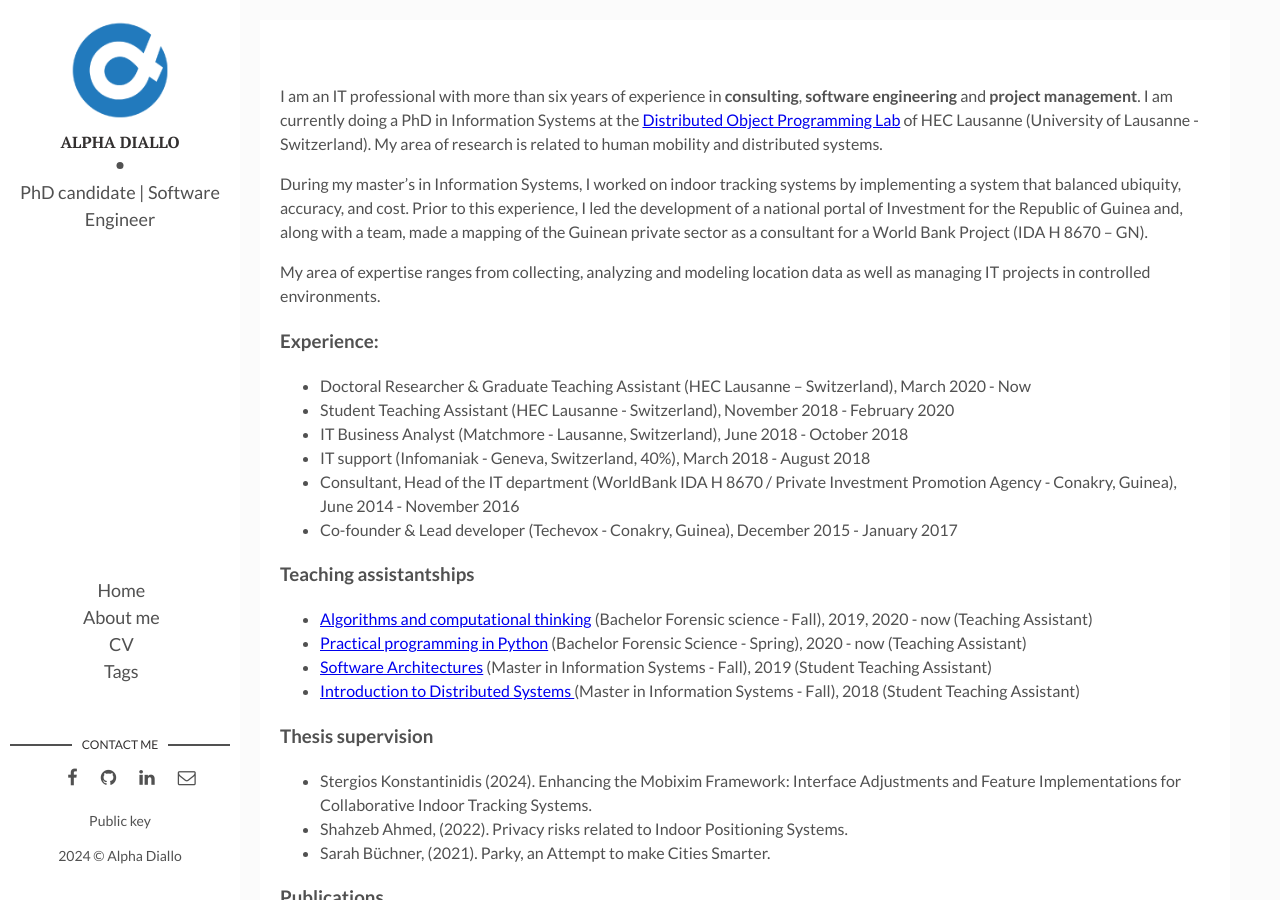
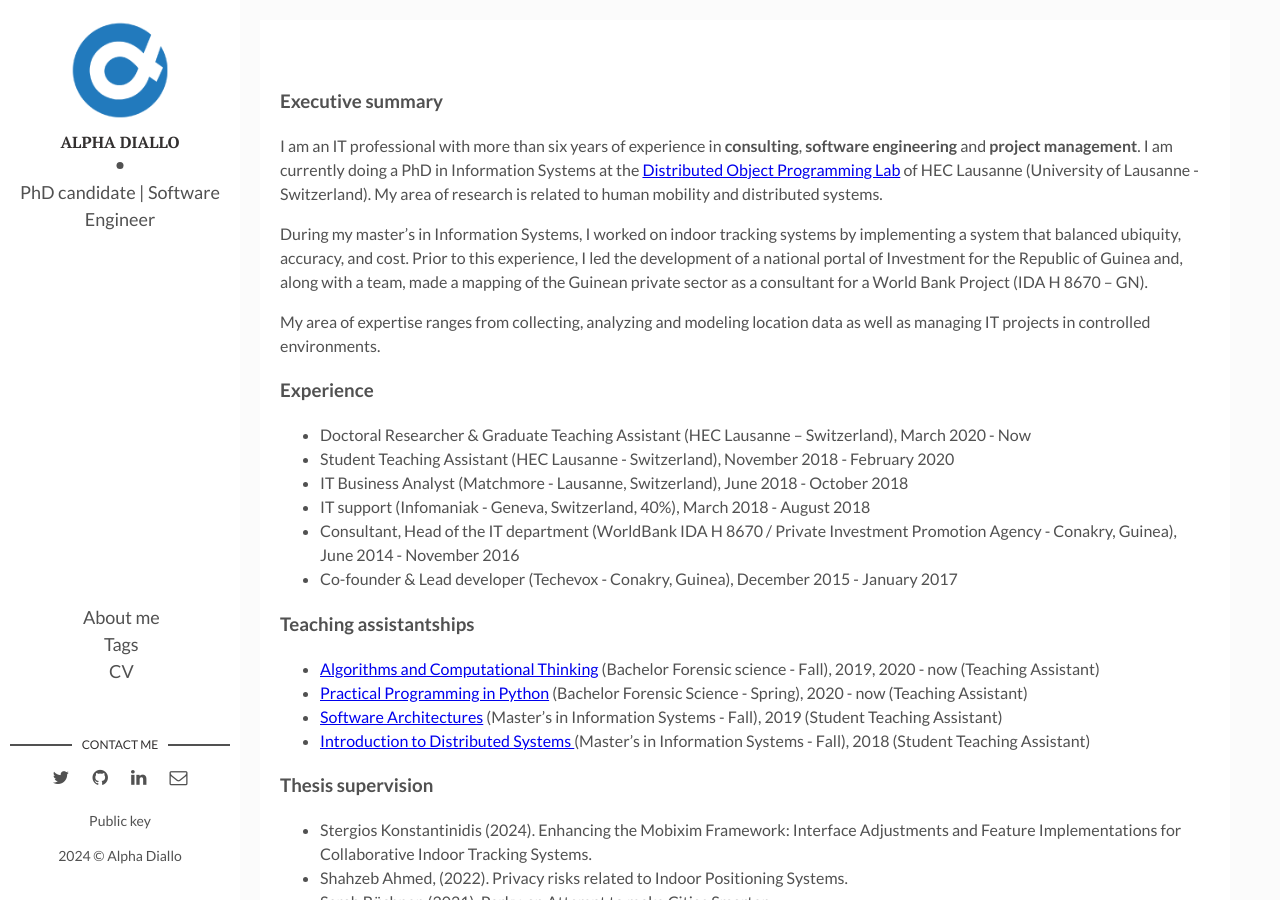
Before and after one commit to alphasldiallo/alphasldiallo.github.io, a Jekyll site: the page built from about.html, in a window 1280 px wide and 900 px high. Built offline with Jekyll 4.4.1, drawn with Linux system fonts in a browser that asks for light colours; comment, search, counter and statistics services are not loaded.

Commit message:
CV updated

```diff
--- a/_config.yml
+++ b/_config.yml
@@ -4,12 +4,10 @@ permalink: ':title/'
 baseurl: ''
 url: alphasldiallo.github.io
 relative_url: https://alphasldiallo.github.io
-site-twitter: alphadl9
 author: Alpha Diallo
 author-img: alpha-diallo.png
 about-author: PhD candidate | Software Engineer
 social-twitter: alphadl9
-social-facebook: null
 social-github: alphasldiallo
 social-linkedin: alpha-diallo-09
 social-email: alpha.diallo@unil.ch
--- a/_layouts/main.html
+++ b/_layouts/main.html
@@ -15,10 +15,9 @@ layout: default
   <footer>
     <section class="menu">
       <ul>
-        <li><a href="/">Home</a></li>
         <li><a href="/about">About me</a></li>
+        <li><a href="/tags">Tags</a></li>
         <li><a href="/public_cv.pdf">CV</a></li>
-        <li><a href="/tags">Tags</a></li>
       </ul>
 
     </section>
@@ -26,12 +25,9 @@ layout: default
       <h3 class="contact-title">Contact me</h3>
       <ul>
         {% if site.social-twitter %}
-          <li><a href="https://twitter.com/{{ site.social-twitter }}" target="_blank"><i class="fa fa-x-twitter" aria-hidden="true"></i></a></li>
-        {% endif %}
-        {% if site.social-facebook %}
-          <li><a href="https://facebook.com/{{ site.social-facebook }}" target="_blank"><i class="fa fa-facebook" aria-hidden="true"></i></a></li>
+          <li><a href="https://twitter.com/{{ site.social-twitter }}" target="_blank"><i class="fa fa-twitter" aria-hidden="true"></i></a></li>
         {% else %}
-          <li><a href="https://facebook.com/" target="_blank"><i class="fa fa-facebook" aria-hidden="true"></i></a></li>
+          <li><a href="https://twitter.com/" target="_blank"><i class="fa fa-x-twitter" aria-hidden="true"></i></a></li>
         {% endif %}
         {% if site.social-github %}
           <li class="github"><a href="http://github.com/{{site.social-github}}" target="_blank"><i class="fa fa-github"></i></a></li>
--- a/about.html
+++ b/about.html
@@ -2,6 +2,7 @@
 layout: post
 ---
 
+### Executive summary
 I am an IT professional with more than six years of experience in **consulting**, **software engineering**  and **project management**. I am currently doing a PhD in Information Systems at the [Distributed Object Programming Lab](http://doplab.unil.ch) of HEC Lausanne (University of Lausanne - Switzerland). My area of research is related to human mobility and distributed systems.
 
 During my master's in Information Systems, I worked on indoor tracking systems by implementing a system that balanced ubiquity, accuracy, and cost. Prior to this experience, I led the development of a national portal of Investment for the Republic of Guinea and, along with a team, made a mapping of the Guinean private sector as a consultant for a World Bank Project (IDA H 8670 – GN).
@@ -9,7 +10,7 @@ During my master's in Information Systems, I worked on indoor tracking systems b
 
 My area of expertise ranges from collecting, analyzing and modeling location data as well as managing IT projects in controlled environments.
 
-### Experience:
+### Experience
 
 - Doctoral Researcher &amp; Graduate Teaching Assistant (HEC Lausanne – Switzerland), March 2020 - Now
 - Student Teaching Assistant (HEC Lausanne - Switzerland), November 2018 - February 2020
@@ -19,10 +20,10 @@ My area of expertise ranges from collecting, analyzing and modeling location dat
 - Co-founder &amp; Lead developer (Techevox - Conakry, Guinea), December 2015 - January 2017
 
 ### Teaching assistantships
-- [Algorithms and computational thinking](https://hecnet.unil.ch/hec/syllabus/descriptif/2177?dyn_lang=en) (Bachelor Forensic science - Fall), 2019, 2020 - now (Teaching Assistant)
-- [Practical programming in Python](https://applicationspub.unil.ch/interpub/noauth/php/Ud/ficheCours.php?v_ueid=19&v_semposselected=-1&v_langue=en&v_isinterne=&v_enstyid=63936) (Bachelor Forensic Science - Spring), 2020 - now (Teaching Assistant)
-- [Software Architectures](https://hecnet.unil.ch/hec/syllabus/descriptif/2458?dyn_lang=en) (Master in Information Systems - Fall), 2019 (Student Teaching Assistant)
-- [ Introduction to Distributed Systems ](https://hecnet.unil.ch/hec/syllabus/descriptif/1463?dyn_lang=en)(Master in Information Systems - Fall), 2018 (Student Teaching Assistant)
+- [Algorithms and Computational Thinking](https://hecnet.unil.ch/hec/syllabus/descriptif/2177?dyn_lang=en) (Bachelor Forensic science - Fall), 2019, 2020 - now (Teaching Assistant)
+- [Practical Programming in Python](https://applicationspub.unil.ch/interpub/noauth/php/Ud/ficheCours.php?v_ueid=19&v_semposselected=-1&v_langue=en&v_isinterne=&v_enstyid=63936) (Bachelor Forensic Science - Spring), 2020 - now (Teaching Assistant)
+- [Software Architectures](https://hecnet.unil.ch/hec/syllabus/descriptif/2458?dyn_lang=en) (Master's in Information Systems - Fall), 2019 (Student Teaching Assistant)
+- [ Introduction to Distributed Systems ](https://hecnet.unil.ch/hec/syllabus/descriptif/1463?dyn_lang=en)(Master's in Information Systems - Fall), 2018 (Student Teaching Assistant)
 
 ### Thesis supervision
 * Stergios Konstantinidis (2024). Enhancing the Mobixim Framework: Interface Adjustments and Feature Implementations for Collaborative Indoor Tracking Systems.
--- a/blog.html
+++ b/blog.html
@@ -1,6 +1,6 @@
 ---
 title: Blog
-layout: main
+layout: none
 ---
 
 {% for post in paginator.posts %}
--- a/index.html
+++ b/index.html
@@ -1,11 +1,11 @@
 ---
-layout: main
+layout: post
 ---
 
 {% for post in paginator.posts %}
 <article class="post">
   {% if post.img %}
-    <a class="post-thumbnail" style="background-image: url({{"/assets/img/" | prepend: site.baseurl | append : post.img}})" href="{{post.url | prepend: site.baseurl}}"></a>
+    <a class="post-thumbnail" style='background-image: url({{"/assets/img/" | prepend: site.baseurl | append : post.img}})' href="{{post.url | prepend: site.baseurl}}"></a>
   {% else %}
   {% endif %}
   <div class="post-content">
```
Also changed, not shown: 1 other file.
